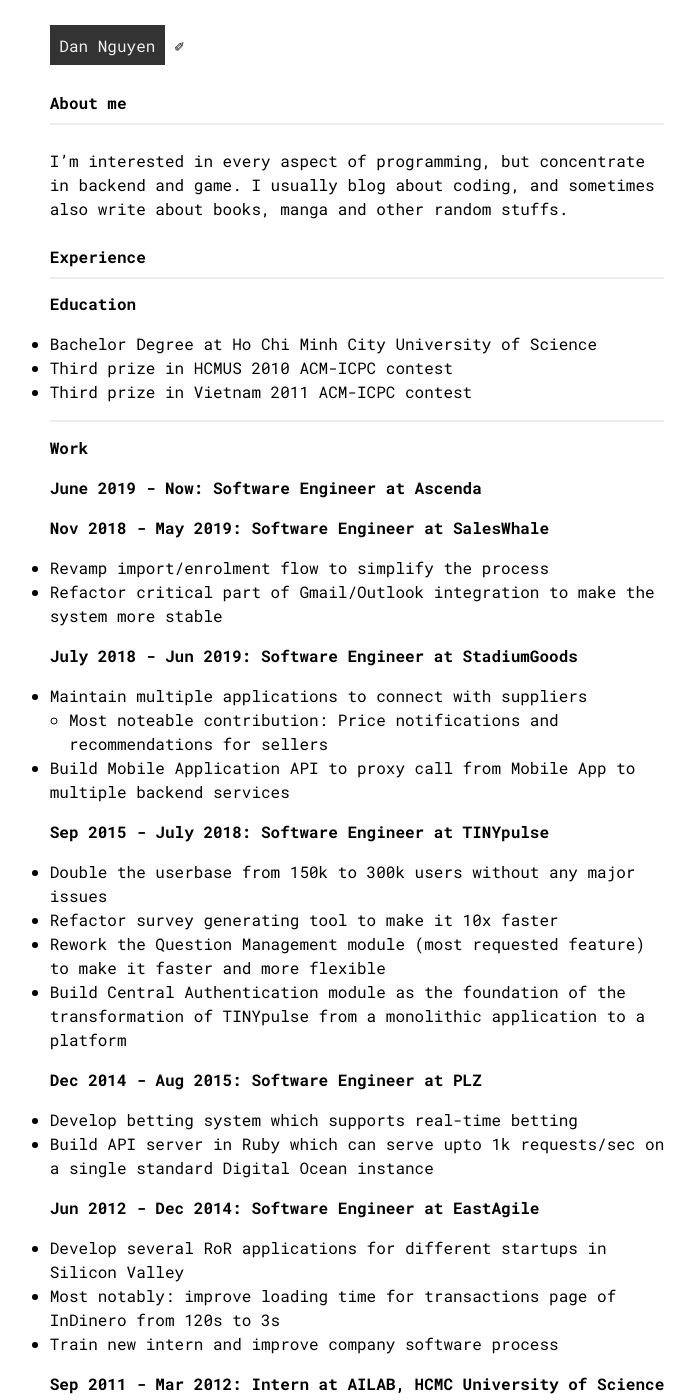
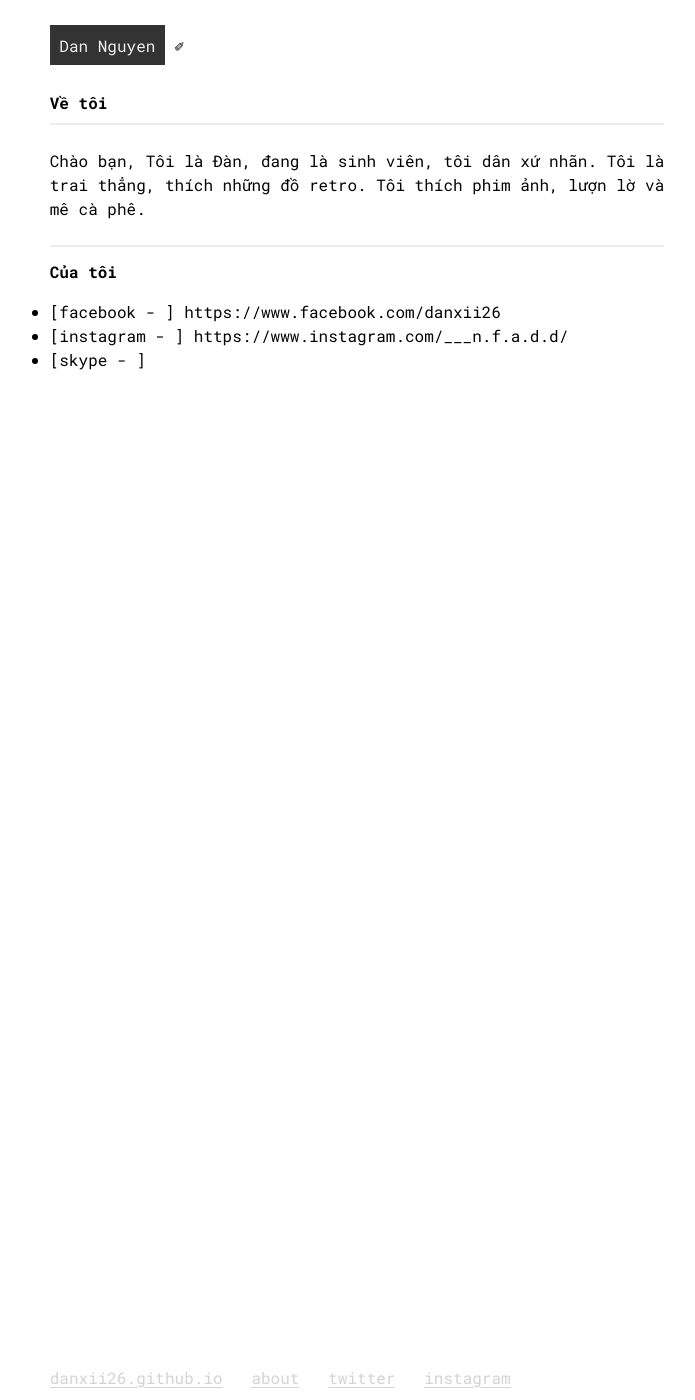
Before and after one commit to eerfsiybbod/eerfsiybbod.github.io, a Jekyll site: the page built from about/index.md, in a window 1280 px wide and 1400 px high. Shown: the whole window, without its empty margins (283-978 px from the left). Built offline with Jekyll 4.4.1, drawn with Linux system fonts in a browser that asks for light colours; some of the changed text lies outside the part shown.

Commit message:
Update index.md

```diff
--- a/about/index.md
+++ b/about/index.md
@@ -1,100 +1,18 @@
 ---
 layout: post
-title: About me
+title: Về tôi
 ---
 
-I'm interested in every aspect of programming, but concentrate in backend and game.
-I usually blog about coding, and sometimes also write about books, manga and other
-random stuffs.
+Chào bạn,
+Tôi là Đàn, đang là sinh viên, tôi dân xứ nhãn.
+Tôi là trai thẳng, thích những đồ retro.
+Tôi thích phim ảnh, lượn lờ và mê cà phê.
 
-# Experience
 
 ------------------
 
-## Education
+## Của tôi
 
-- Bachelor Degree at Ho Chi Minh City University of Science
-- Third prize in HCMUS 2010 ACM-ICPC contest
-- Third prize in Vietnam 2011 ACM-ICPC contest
-
-------------------
-
-## Work
-
-### June 2019 - Now: Software Engineer at Ascenda
-
-### Nov 2018 - May 2019: Software Engineer at SalesWhale
-
-- Revamp import/enrolment flow to simplify the process
-- Refactor critical part of Gmail/Outlook integration to make the system more stable
-
-### July 2018 - Jun 2019: Software Engineer at StadiumGoods
-
-- Maintain multiple applications to connect with suppliers
-  + Most noteable contribution: Price notifications and recommendations for
-  sellers
-- Build Mobile Application API to proxy call from Mobile App to multiple backend
-services
-
-### Sep 2015 - July 2018: Software Engineer at TINYpulse
-
-- Double the userbase from 150k to 300k users without any major issues
-- Refactor survey generating tool to make it 10x faster
-- Rework the Question Management module (most requested feature) to make it
-faster and more flexible
-- Build Central Authentication module as the foundation of the transformation of
-TINYpulse from a monolithic application to a platform
-
-### Dec 2014 - Aug 2015: Software Engineer at PLZ
-
-- Develop betting system which supports real-time betting
-- Build API server in Ruby which can serve upto 1k requests/sec on a single
-standard Digital Ocean instance
-
-### Jun 2012 - Dec 2014: Software Engineer at EastAgile
-
-- Develop several RoR applications for different startups in Silicon Valley
-- Most notably: improve loading time for transactions page of InDinero from 120s
-to 3s
-- Train new intern and improve company software process
-
-### Sep 2011 - Mar 2012: Intern at AILAB, HCMC University of Science
-
-- Build tool to pre-process raw data for ISago, a speech processing application which can help
-people search for food/location in Saigon using Vietnamese.
-
-### Jun 2011 - Sep 2011: Intern at eSilicon
-
-- Develop SKILL program to generate chip design from specification data
-
-------------------
-
-## Community contribution
-
-### vietnamrb
-
-I am admin of [Ruby-Vietnam](http://ruby.org.vn/), a community of ~2000 developers in Vietnam. From 2015,
-I help Trung Le, founder of the community, organize events in Ho Chi Minh City and Ha Noi. There has been more than
-[20 meetups and hacknite](https://www.facebook.com/pg/vietnam.ruby/events/?ref=page_internal) since then.
-
-Below are a few talks I present at the meetups:
-
-- hanoi.rb 2014 - [Using Arel to refactor big queries](https://www.slideshare.net/HieuNguyenTrung/using-arel-to-refactor-big-queries)
-- hcmc.rb 2015 - [Introduce to Warden](https://www.slideshare.net/HieuNguyenTrung/introduce-warden)
-- hcmc.rb 2016 - [Behind Rails magic](https://www.slideshare.net/HieuNguyenTrung/metaprograming-rails-secret)
-- TINYpulse 2018 - [Better reviewer](https://www.slideshare.net/HieuNguyenTrung/better-reviewer)
-- TINYpulse 2018 - [Isolation
-Levels](https://www.slideshare.net/HieuNguyenTrung/understanding-isolation-levels/HieuNguyenTrung/understanding-isolation-levels)
-- Ascenda 2019 - [Isolation
-Levels](https://www.slideshare.net/HieuNguyenTrung/database-isolation-levels)
-- Ascenda 2019 - [Introduction to Fuzzing](https://www.slideshare.net/HieuNguyenTrung/introduction-to-fuzzing)
-
-### GIVEasia
-
-In 2015-2016, I helped [GIVEasia](give.asia), a crowd-funding platform for charity events, as volunteer developer.
-The most notable feature that I developed there is the recurring payment module.
-
-### Kipalog
-
-From 2018, I work on [Kipalog](kipalog.com), a knowledge sharing platform for Vietnamese developers, to improve performance and test coverage.
-Occasionally, I also develop new features to improve the user experience.
+- [facebook - ] https://www.facebook.com/danxii26
+- [instagram - ] https://www.instagram.com/___n.f.a.d.d/
+- [skype - ]
```
